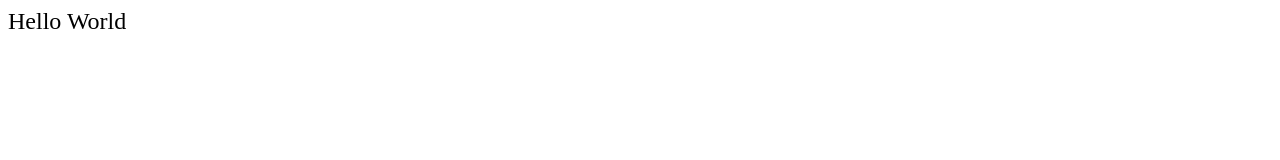
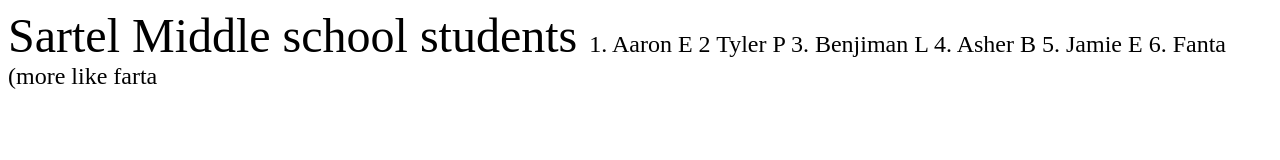
Before and after one commit to Bro112301/Sms-student, a plain HTML site: page index.html in a window 1280 px wide. Drawn offline with Linux system fonts and the light colour scheme.

Commit message:
Update index.html

```diff
--- a/index.html
+++ b/index.html
@@ -1,3 +1,10 @@
+<font size="25">
+  Sartel Middle school students
+</font>
 <font size="5">
-    Hello World
-</font>
+    1. Aaron E
+    2  Tyler P
+    3. Benjiman L
+    4. Asher B
+    5. Jamie E
+    6. Fanta (more like farta
```
